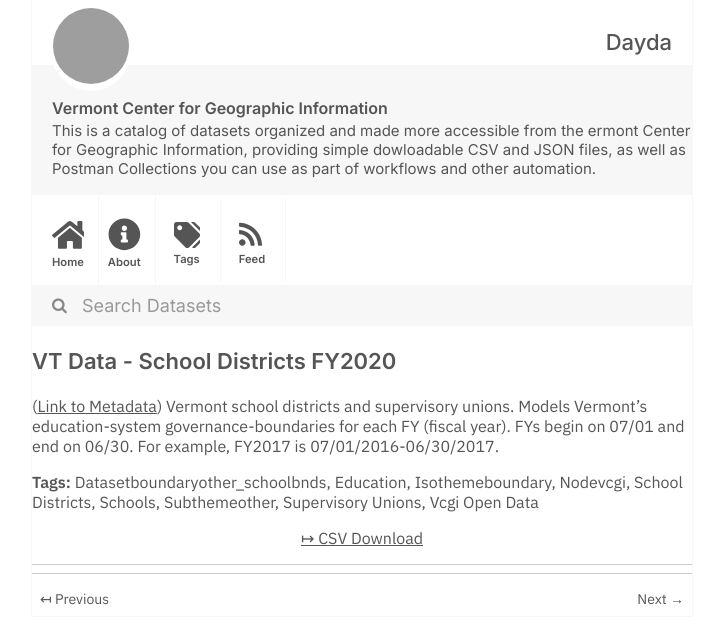
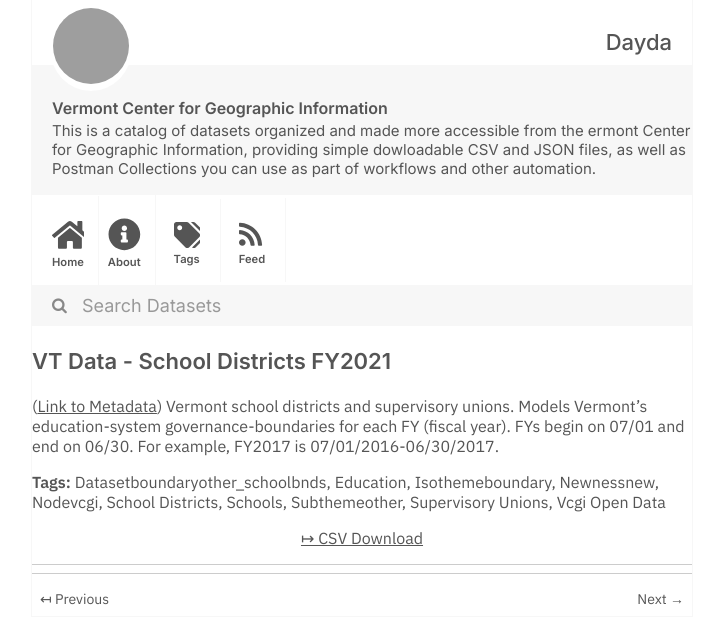
Before and after one commit to dayda-entities/vermont-center-for-geographic-information, a Jekyll site: the page built from _posts/2020-11-12-vt-data-school-districts-fy202.md, in a window 1280 px wide, cut to the strip 0-644 px from the top of the page. Shown: the whole strip, without its empty margins (278-1001 px from the left). Built offline with Jekyll 4.4.1, drawn with Linux system fonts in a browser that asks for light colours; part of the change alters nothing that is shown; grey boxes are pictures that could not be loaded.

Commit message:
Publish Data

```diff
--- a/_posts/2020-11-12-vt-data-school-districts-fy202.md
+++ b/_posts/2020-11-12-vt-data-school-districts-fy202.md
@@ -1,13 +1,14 @@
 ---
-title: VT Data - School Districts FY2020
-created: '2020-11-12T13:07:34.406064'
-modified: '2020-11-12T13:07:34.406071'
+title: VT Data - School Districts FY2021
+created: '2020-11-12T13:07:28.786844'
+modified: '2020-11-12T13:07:28.786851'
 state: active
 type: dataset
 tags:
   - Datasetboundaryother_schoolbnds
   - Education
   - Isothemeboundary
+  - Newnessnew
   - Nodevcgi
   - School Districts
   - Schools
@@ -16,9 +17,9 @@ tags:
   - Vcgi Open Data
 groups: []
 csv_url: >-
-  https://geodata.vermont.gov/datasets/e54a170a191446488edf2aac850b6a31_47.csv?outSR=%7B%22latestWkid%22%3A32145%2C%22wkid%22%3A32145%7D
+  https://geodata.vermont.gov/datasets/18ebc889e1334c8db3e7ef10381fc697_53.csv?outSR=%7B%22latestWkid%22%3A32145%2C%22wkid%22%3A32145%7D
 json_url: ''
 layout: post
 
 ---
-(<a href='http://maps.vcgi.vermont.gov/gisdata/metadata/BoundaryOther_SCHOOLBNDS.htm' target='_blank'>Link to Metadata</a>) Vermont school districts and supervisory unions. Models Vermont's education-system governance-boundaries for each FY (fiscal year). FYs begin on 07/01 and end on 06/30. For example, FY2017 is 07/01/2016-06/30/2017.
+(<a href='https://maps.vcgi.vermont.gov/gisdata/metadata/BoundaryOther_SCHOOLBNDS.htm' rel='nofollow ugc' target='_blank'>Link to Metadata</a>) Vermont school districts and supervisory unions. Models Vermont's education-system governance-boundaries for each FY (fiscal year). FYs begin on 07/01 and end on 06/30. For example, FY2017 is 07/01/2016-06/30/2017.
```
